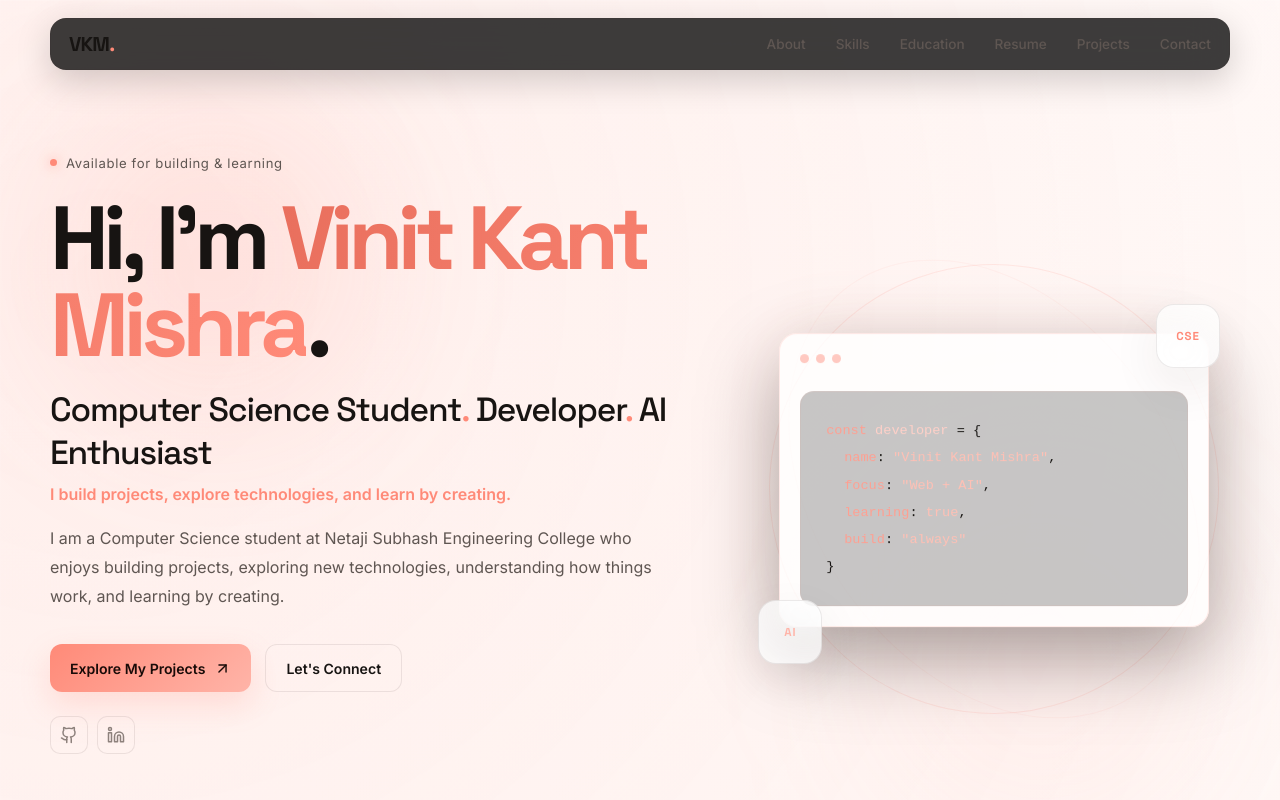
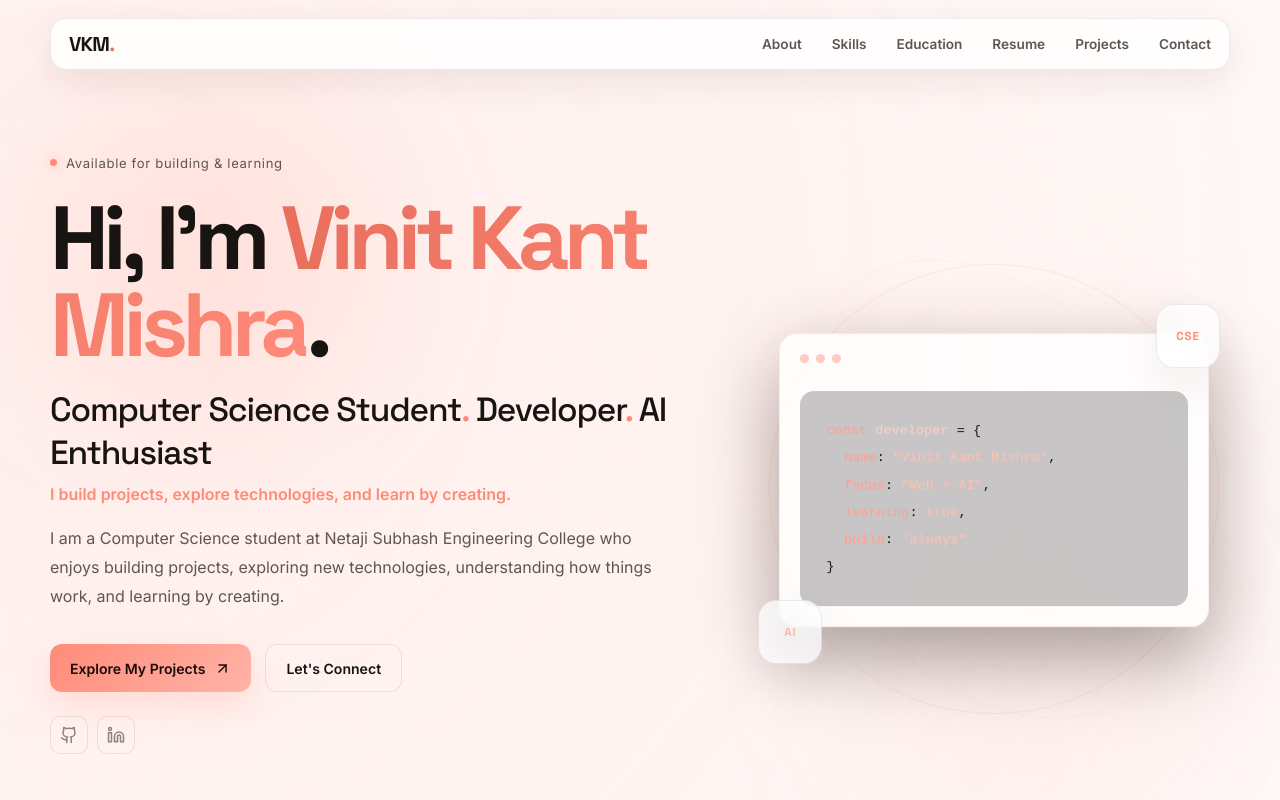
Before and after one commit to vinitmishraaa/Vinit-Mishra, a React (Vite) app: page / in a window 1280 px wide. Shown: the top 800 px of the page. Built offline with nearby package versions, Linux system fonts and the light colour scheme.

Commit message:
Polish navbar for the new light theme

```diff
--- a/src/styles/navbar.css
+++ b/src/styles/navbar.css
@@ -5,7 +5,7 @@
   z-index: 1000;
   width: 100%;
   padding: 18px 0;
-  transition: all 0.3s ease;
+  transition: all .3s ease;
 }
 
 .navbar-container {
@@ -16,58 +16,25 @@
   padding: 0 18px;
   border: 1px solid var(--border);
   border-radius: 16px;
-  background: rgba(7, 7, 7, 0.78);
+  background: rgba(255, 255, 255, .82);
   backdrop-filter: blur(18px);
   -webkit-backdrop-filter: blur(18px);
-  box-shadow: 0 10px 35px rgba(0, 0, 0, 0.18);
+  box-shadow: 0 12px 35px rgba(50, 30, 24, .08);
 }
 
 .navbar-logo {
   font-family: "Space Grotesk", sans-serif;
   font-size: 1.25rem;
   font-weight: 700;
-  letter-spacing: -0.04em;
+  letter-spacing: -.04em;
 }
 
-.navbar-logo span {
-  color: var(--accent);
-}
-
-.navbar-links {
-  display: flex;
-  align-items: center;
-  gap: 30px;
-}
-
-.navbar-links a {
-  position: relative;
-  color: var(--text-secondary);
-  font-size: 0.85rem;
-  font-weight: 500;
-  transition: color 0.25s ease;
-}
-
-.navbar-links a::after {
-  position: absolute;
-  right: 0;
-  bottom: -7px;
-  left: 0;
-  height: 1px;
-  background: linear-gradient(90deg, var(--accent), var(--accent-secondary));
-  content: "";
-  transform: scaleX(0);
-  transform-origin: right;
-  transition: transform 0.25s ease;
-}
-
-.navbar-links a:hover {
-  color: var(--accent);
-}
-
-.navbar-links a:hover::after {
-  transform: scaleX(1);
-  transform-origin: left;
-}
+.navbar-logo span { color: var(--accent-deep); }
+.navbar-links { display: flex; align-items: center; gap: 30px; }
+.navbar-links a { position: relative; color: var(--text-secondary); font-size: .85rem; font-weight: 600; transition: color .25s ease; }
+.navbar-links a::after { position: absolute; right: 0; bottom: -7px; left: 0; height: 2px; border-radius: 99px; background: linear-gradient(90deg, var(--accent), var(--accent-deep)); content: ""; transform: scaleX(0); transform-origin: right; transition: transform .25s ease; }
+.navbar-links a:hover { color: var(--text-primary); }
+.navbar-links a:hover::after { transform: scaleX(1); transform-origin: left; }
 
 .navbar-toggle {
   display: none;
@@ -76,24 +43,15 @@
   width: 42px;
   height: 42px;
   color: var(--text-primary);
-  background: transparent;
+  background: rgba(255,255,255,.7);
   border: 1px solid var(--border);
   border-radius: 12px;
 }
 
 @media (max-width: 800px) {
-  .navbar {
-    padding: 12px 0;
-  }
-
-  .navbar-container {
-    position: relative;
-  }
-
-  .navbar-toggle {
-    display: flex;
-  }
-
+  .navbar { padding: 12px 0; }
+  .navbar-container { position: relative; }
+  .navbar-toggle { display: flex; }
   .navbar-links {
     position: absolute;
     top: calc(100% + 10px);
@@ -104,32 +62,18 @@
     align-items: stretch;
     gap: 4px;
     padding: 10px;
-    background: rgba(7, 7, 7, 0.96);
+    background: rgba(255,255,255,.96);
     border: 1px solid var(--border);
     border-radius: 16px;
+    box-shadow: 0 18px 45px rgba(50,30,24,.10);
     backdrop-filter: blur(20px);
     opacity: 0;
     pointer-events: none;
     transform: translateY(-8px);
-    transition: opacity 0.25s ease, transform 0.25s ease;
+    transition: opacity .25s ease, transform .25s ease;
   }
-
-  .navbar-links.active {
-    opacity: 1;
-    pointer-events: auto;
-    transform: translateY(0);
-  }
-
-  .navbar-links a {
-    padding: 13px 14px;
-    border-radius: 10px;
-  }
-
-  .navbar-links a:hover {
-    background: rgba(255, 138, 120, 0.06);
-  }
-
-  .navbar-links a::after {
-    display: none;
-  }
+  .navbar-links.active { opacity: 1; pointer-events: auto; transform: translateY(0); }
+  .navbar-links a { padding: 13px 14px; border-radius: 10px; }
+  .navbar-links a:hover { background: rgba(255,138,120,.10); }
+  .navbar-links a::after { display: none; }
 }
```
